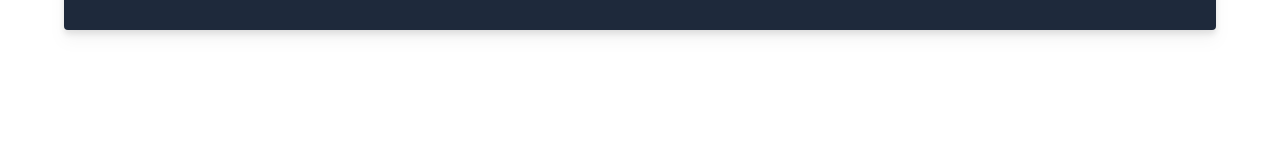
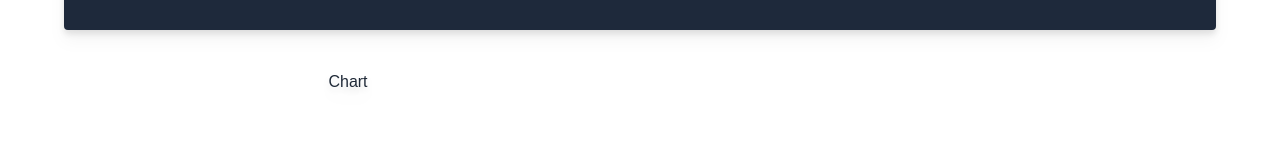
Before and after one commit to aiswarya25/Expense_tracker, a React (Create React App) app in the folder client/: page / in a window 1280 px wide. Shown: the part 138-300 px from the top of the page. Built offline with nearby package versions, Linux system fonts and the light colour scheme.

Commit message:
Created graph

```diff
--- a/client/package.json
+++ b/client/package.json
@@ -6,7 +6,9 @@
     "@testing-library/jest-dom": "^5.17.0",
     "@testing-library/react": "^13.4.0",
     "@testing-library/user-event": "^13.5.0",
+    "chart.js": "^4.4.0",
     "react": "^18.2.0",
+    "react-chartjs-2": "^5.2.0",
     "react-dom": "^18.2.0",
     "react-scripts": "5.0.1",
     "web-vitals": "^2.1.4"
--- a/client/src/App.js
+++ b/client/src/App.js
@@ -1,5 +1,5 @@
 import './App.css';
-
+import Graph from './components/Graph';
 function App() {
   return (
     <div className="App">
@@ -9,6 +9,7 @@ function App() {
       {/*grid columns*/}
       <div className="grid md:grid-cols-2 gap-4">
         {/*Chart*/}
+        <Graph></Graph>
         {/*Form*/}
       </div>
       </div>
--- /dev/null
+++ b/client/src/components/Graph.js
@@ -0,0 +1,18 @@
+import React from 'react'
+import {Doughnut} from 'react-chartjs-2';
+import {Chart} from 'chart.js';
+export default function Graph() {
+  return (
+    <div className="flex justify-content max-w-xs mx-auto">
+        <div className="item">
+            <div className="chart relative">
+             Chart
+            </div>
+
+            <div className="flex flex-col py-10 gap-4">
+                {/*Labels*/}
+            </div>
+        </div>
+    </div>
+  )
+}
```
Also changed, not shown: 1 other file (tests, documents, lock files or other folders).
